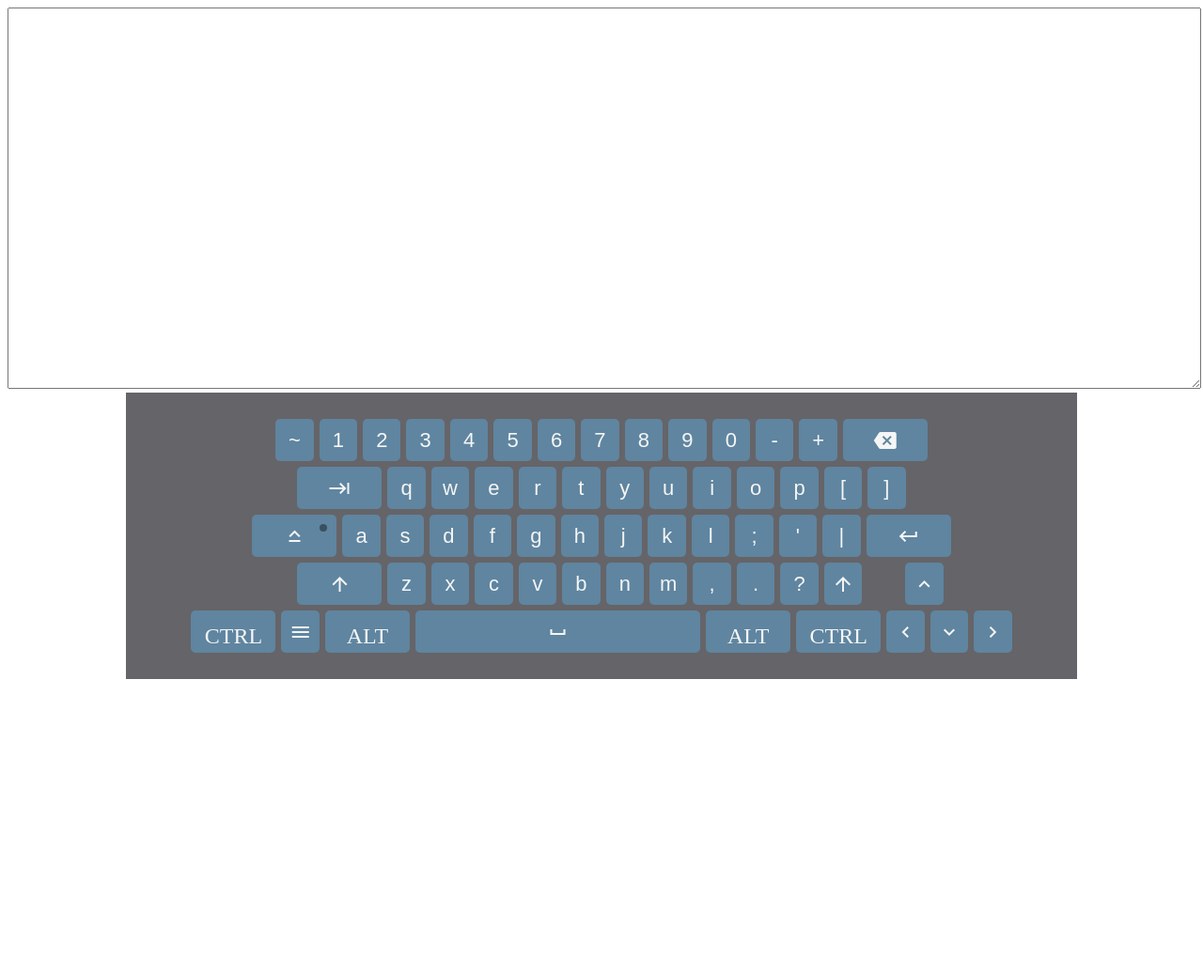
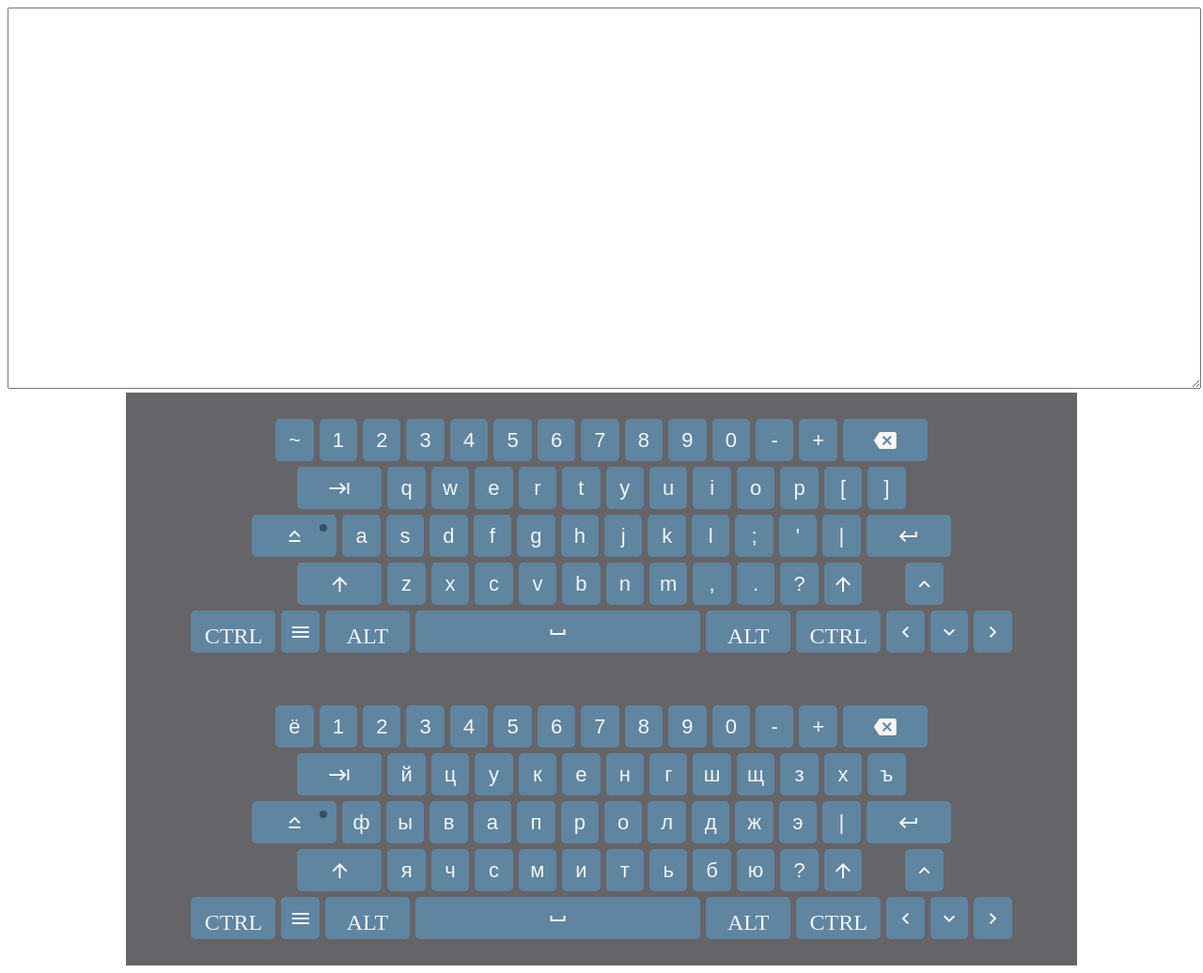
Before and after one commit to Xcore33/virtual-keyboard, a plain HTML site: page index.html in a window 1280 px wide. Shown: the whole page at 94% size. Before the commit the page ends 800 px from the top, so only its background shows below. Drawn offline with Linux system fonts and the light colour scheme.

Commit message:
feat: add russian layout

```diff
--- a/script.js
+++ b/script.js
@@ -1,8 +1,10 @@
 const Keyboard = {
   elements: {
     main: null,
+    mainRU: null,
     keysContainer: null,
-        CAPS: []
+    CAPS: [],
+    CAPSRU: [],
   },
 
   eventHandlers: {
@@ -20,20 +22,29 @@ const Keyboard = {
     // Create main elements
     let textarea = document.createElement("textarea");
     let main = document.createElement("div");
+    let mainRU = document.createElement("div");
     let keysContainer = document.createElement("div");
+    let keysContainerRU = document.createElement("div");
+    let countOfClicks = 0;
 
     // Setup main elements
+    keysContainer.appendChild(this._createKeys());
+    keysContainerRU.appendChild(this._createKeysRU());
     textarea.classList.add("textarea");
     main.classList.add("keyboard");
+    mainRU.classList.add("keyboard2");
     keysContainer.classList.add("keyboard-keys");
-        keysContainer.appendChild(this._createKeys());
+    keysContainerRU.classList.add("keyboard-keys");
 
     this.elements.CAPS = keysContainer.querySelectorAll(".keyboard-key");
+    this.elements.CAPSRU = keysContainerRU.querySelectorAll(".keyboard-key");
 
     // Add to DOM
     document.body.appendChild(textarea);
     main.appendChild(keysContainer);
+    mainRU.appendChild(keysContainerRU);
     document.body.appendChild(main);
+    document.body.appendChild(mainRU);
 
     // Automatically use keyboard for elements with .use-keyboard-input
     document.querySelectorAll("textarea").forEach(element => {
@@ -47,7 +58,7 @@ const Keyboard = {
 
   _createKeys() {
     const fragment = document.createDocumentFragment();
-        const keyLayout = [
+    let keyLayout = [
       "~", "1", "2", "3", "4", "5", "6", "7", "8", "9", "0", "-", "+", "backspace",
       "tab", "q", "w", "e", "r", "t", "y", "u", "i", "o", "p", "[", "]",
       "caps", "a", "s", "d", "f", "g", "h", "j", "k", "l", ";", "'", "|", "enter",
@@ -62,7 +73,7 @@ const Keyboard = {
 
     keyLayout.forEach(key => {
       const keyElement = document.createElement("button");
-            const insertLineBreak = ["backspace", "]", "enter", "up"].indexOf(key) !== -1;
+      const insertLineBreak = ["backspace", "]", "enter", "up", "ъ"].indexOf(key) !== -1;
 
       // Add attributes/classes
       keyElement.setAttribute("type", "button");
@@ -190,7 +201,225 @@ const Keyboard = {
           keyElement.innerHTML = createIconHTML("menu");
 
           keyElement.addEventListener("click", () => {
+            this._changeRU();
+            this._triggerEvent("oninput");
+          });
 
+          break;
+
+        case "up":
+          keyElement.classList.add("keyboard-key-up");
+          keyElement.innerHTML = createIconHTML("keyboard_arrow_up");
+
+          keyElement.addEventListener("click", () => {
+            this.properties.value += "\u{2191}";
+            this._triggerEvent("oninput");
+          });
+
+          break;
+
+        case "left":
+          keyElement.classList.add("keyboard-key");
+          keyElement.innerHTML = createIconHTML("keyboard_arrow_left");
+
+          keyElement.addEventListener("click", () => {
+            this.properties.value += "\u{2190}";
+            this._triggerEvent("oninput");
+          });
+
+          break;
+
+        case "down":
+          keyElement.classList.add("keyboard-key");
+          keyElement.innerHTML = createIconHTML("keyboard_arrow_down");
+
+          keyElement.addEventListener("click", () => {
+            this.properties.value += "\u{2193}";
+            this._triggerEvent("oninput");
+          });
+
+          break;
+
+        case "right":
+          keyElement.classList.add("keyboard-key");
+          keyElement.innerHTML = createIconHTML("keyboard_arrow_right");
+          keyElement.addEventListener("click", () => {
+            this.properties.value += "\u{2192}";
+            this._triggerEvent("oninput");
+          });
+
+          break;
+
+        default:
+          keyElement.textContent = key.toLowerCase();
+
+          keyElement.addEventListener("click", () => {
+            this.properties.value += this.properties.capsLock ? key.toUpperCase() : key.toLowerCase();
+            this._triggerEvent("oninput");
+          });
+
+          break;
+      }
+
+      fragment.appendChild(keyElement);
+
+      if (insertLineBreak) {
+        fragment.appendChild(document.createElement("br"));
+      }
+    });
+
+    return fragment;
+  },
+
+
+  _createKeysRU() {
+    const fragment = document.createDocumentFragment();
+
+    let keyLayout = [
+      "ё", "1", "2", "3", "4", "5", "6", "7", "8", "9", "0", "-", "+", "backspace",
+      "tab", "й", "ц", "у", "к", "е", "н", "г", "ш", "щ", "з", "х", "ъ",
+      "caps", "ф", "ы", "в", "а", "п", "р", "о", "л", "д", "ж", "э", "|", "enter",
+      "shift", "я", "ч", "с", "м", "и", "т", "ь", "б", "ю", "?", "shiftR", "up",
+      "ctrl", "win", "alt", "space", "alt", "ctrl", "left", "down", "right"
+    ];
+
+
+    // Creates HTML for an icon
+    const createIconHTML = (icon_name) => {
+      return `<i class="material-icons">${icon_name}</i>`;
+    };
+
+    keyLayout.forEach(key => {
+      const keyElement = document.createElement("button");
+      const insertLineBreak = ["backspace", "]", "enter", "up", "ъ"].indexOf(key) !== -1;
+
+      // Add attributes/classes
+      keyElement.setAttribute("type", "button");
+      keyElement.classList.add("keyboard-key");
+
+      switch (key) {
+        case "backspace":
+          keyElement.classList.add("keyboard-key-wide");
+          keyElement.innerHTML = createIconHTML("backspace");
+          this.key = '93';
+
+          keyElement.addEventListener("click", () => {
+            this.properties.value = this.properties.value.substring(0, this.properties.value.length - 1);
+            this._triggerEvent("oninput");
+          });
+
+          keyElement.addEventListener("keydown", () => {
+            this.properties.value = this.properties.value.substring(0, this.properties.value.length - 1);
+            this._triggerEvent("oninput");
+          });
+
+
+          break;
+
+        case "shift":
+          keyElement.classList.add("keyboard-key-wide");
+          keyElement.innerHTML = createIconHTML("arrow_upward");
+
+          keyElement.addEventListener("mousedown", () => {
+            this._toggleShift();
+            this._triggerEvent("oninput");
+          });
+
+          keyElement.addEventListener("mouseup", () => {
+            this._toggleShift();
+            this._triggerEvent("oninput");
+          });
+
+          break;
+
+        case "shiftR":
+          keyElement.classList.add("keyboard-key");
+          keyElement.innerHTML = createIconHTML("arrow_upward");
+
+          keyElement.addEventListener("mousedown", () => {
+            this._toggleShift();
+            this._triggerEvent("oninput");
+          });
+
+          keyElement.addEventListener("mouseup", () => {
+            this._toggleShift();
+            this._triggerEvent("oninput");
+          });
+
+          break;
+
+        case "ctrl":
+          keyElement.classList.add("keyboard-key-wide");
+          keyElement.innerHTML = createIconHTML("CTRL");
+
+          keyElement.addEventListener("click", () => {
+
+            this._triggerEvent("oninput");
+          });
+
+          break;
+
+        case "tab":
+          keyElement.classList.add("keyboard-key-wide");
+          keyElement.innerHTML = createIconHTML("keyboard_tab");
+
+          keyElement.addEventListener("click", () => {
+            this.properties.value += "     ";
+            this._triggerEvent("oninput");
+          });
+
+          break;
+
+        case "alt":
+          keyElement.classList.add("keyboard-key-wide");
+          keyElement.innerHTML = createIconHTML("ALT");
+
+          keyElement.addEventListener("click", () => {
+
+            this._triggerEvent("oninput");
+          });
+
+          break;
+
+        case "caps":
+          keyElement.classList.add("keyboard-key-wide", "keyboard-key-activatable");
+          keyElement.innerHTML = createIconHTML("keyboard_capslock");
+
+          keyElement.addEventListener("click", () => {
+            this._toggleCapsLock();
+            keyElement.classList.toggle("keyboard-key-active", this.properties.capsLock);
+          });
+
+          break;
+
+        case "enter":
+          keyElement.classList.add("keyboard-key-wide");
+          keyElement.innerHTML = createIconHTML("keyboard_return");
+
+          keyElement.addEventListener("click", () => {
+            this.properties.value += "\n";
+            this._triggerEvent("oninput");
+          });
+
+          break;
+
+        case "space":
+          keyElement.classList.add("keyboard-key-extra-wide");
+          keyElement.innerHTML = createIconHTML("space_bar");
+
+          keyElement.addEventListener("click", () => {
+            this.properties.value += " ";
+            this._triggerEvent("oninput");
+          });
+
+          break;
+
+        case "win":
+          keyElement.classList.add("keyboard-key");
+          keyElement.innerHTML = createIconHTML("menu");
+
+          keyElement.addEventListener("click", () => {
+            this._changeRU();
             this._triggerEvent("oninput");
           });
 
@@ -269,7 +498,7 @@ const Keyboard = {
   _toggleCapsLock() {
     this.properties.capsLock = !this.properties.capsLock;
 
-        for (const key of this.elements.CAPS) {
+    for (const key of this.elements.CAPSRU) {
       if (key.childElementCount === 0) {
         key.textContent = this.properties.capsLock ? key.textContent.toUpperCase() : key.textContent.toLowerCase();
       }
@@ -279,7 +508,7 @@ const Keyboard = {
   _toggleShift() {
     this.properties.capsLock = !this.properties.capsLock;
 
-        for (const key of this.elements.CAPS) {
+    for (const key of this.elements.CAPSRU) {
       if (key.childElementCount === 0) {
         key.textContent = this.properties.capsLock ? key.textContent.toUpperCase() : key.textContent.toLowerCase();
 
--- a/style.css
+++ b/style.css
@@ -4,6 +4,14 @@
     padding: 25px 0;
     margin: 0 auto;
     background: rgb(101, 100, 104);
+}
+
+.keyboard2 {
+  position: relative;
+  width: 80%;
+  padding: 25px 0;
+  margin: 0 auto;
+  background: rgb(101, 100, 104);
 }
 
 .keyboard-hidden {
```
Lines whose indentation alone changed are shown as unchanged.
